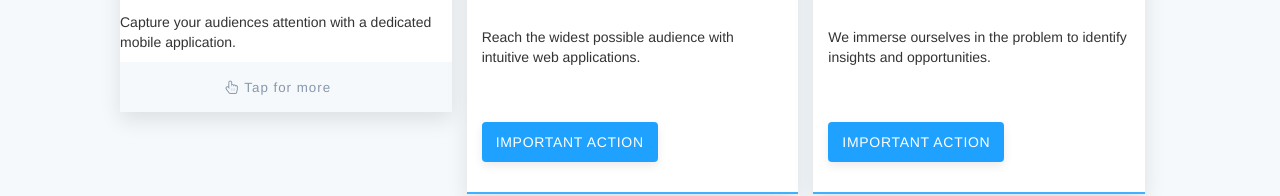
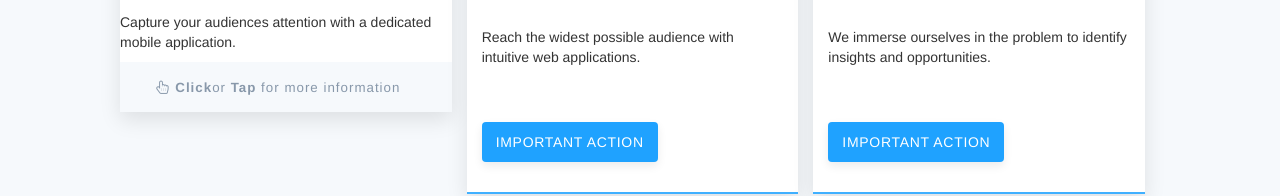
Before and after one commit to daneastpoint/daneastpoint.github.io, a plain HTML site: page index.html in a window 1280 px wide. Shown: the part 1142-1338 px from the top of the page. Drawn offline with nearby package versions, Linux system fonts and the light colour scheme.

Commit message:
changed subtle button text

```diff
--- a/index.html
+++ b/index.html
@@ -162,7 +162,7 @@
                     <h2>Mobile App Development</h2>
                     <p>Capture your audiences attention with a dedicated mobile application.</p>
                     <div role="action-button-group" class="subtle-button-group" style="background: #f6f9fc; padding: 15px; text-align: center;">
-                    <a href="#" title="button title" class="button button-subtle-action bounce" style="color: #8898aa;"><i class="fa fa-hand-pointer-o" aria-hidden="true"></i> Tap for more</a>
+                    <a href="#" title="button title" class="button button-subtle-action bounce" style="color: #8898aa;"><i class="fa fa-hand-pointer-o" aria-hidden="true"></i> <b> Click</b>or <b>Tap</b> for more information</a>
                     </div>
                 </div>
             </div>
```
